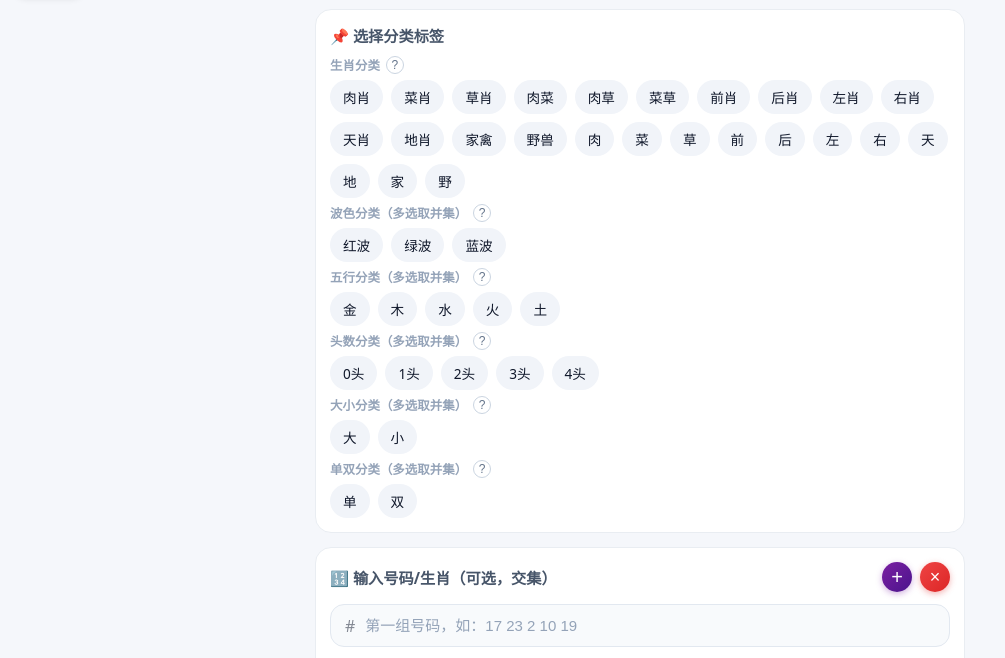
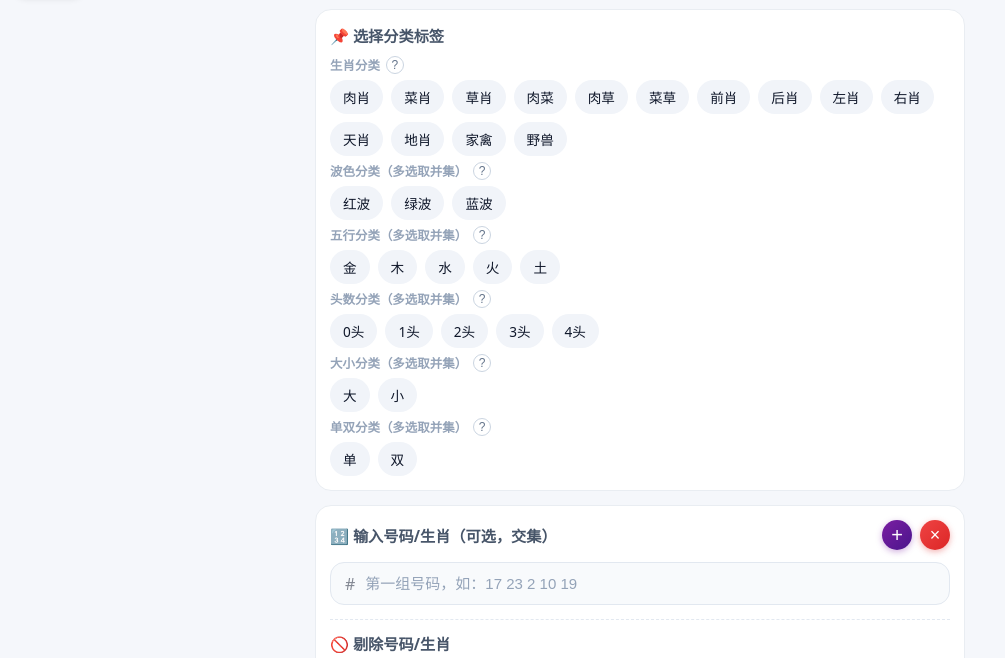
Before and after one commit to cater123478/luhecai, a plain HTML site: page filter.html in a window 1280 px wide. Shown: the part 78-736 px from the top of the page, without its empty margins (0-1005 px from the left). Drawn offline with Linux system fonts and the light colour scheme.

Commit message:
refactor(filter): 提取单字别名为映射表
将单字别名字段从 CATEGORIES 中移除，新增 CAT_ALIAS 映射表，
在 getZodiacSetByWord 中通过别名映射查找分类，消除重复数据。

```diff
--- a/filter.html
+++ b/filter.html
@@ -279,19 +279,12 @@ const CATEGORIES = {
     "天肖": ["兔", "马", "猴", "猪", "牛", "龙"],
     "地肖": ["蛇", "羊", "鸡", "狗", "鼠", "虎"],
     "家禽": ["羊", "马", "牛", "猪", "狗", "鸡"],
-    "野兽": ["猴", "蛇", "龙", "兔", "虎", "鼠"],
-    // 单字别名
-    "肉": ["虎", "蛇", "龙", "狗"],
-    "菜": ["猪", "鼠", "鸡", "猴"],
-    "草": ["牛", "羊", "马", "兔"],
-    "前": ["鼠", "牛", "虎", "兔", "龙", "蛇"],
-    "后": ["猪", "狗", "鸡", "猴", "羊", "马"],
-    "左": ["牛", "鼠", "鸡", "猴", "蛇", "龙"],
-    "右": ["猪", "狗", "兔", "虎", "羊", "马"],
-    "天": ["兔", "马", "猴", "猪", "牛", "龙"],
-    "地": ["蛇", "羊", "鸡", "狗", "鼠", "虎"],
-    "家": ["羊", "马", "牛", "猪", "狗", "鸡"],
-    "野": ["猴", "蛇", "龙", "兔", "虎", "鼠"]
+    "野兽": ["猴", "蛇", "龙", "兔", "虎", "鼠"]
+};
+const CAT_ALIAS = {
+    "肉": "肉肖", "菜": "菜肖", "草": "草肖",
+    "前": "前肖", "后": "后肖", "左": "左肖", "右": "右肖",
+    "天": "天肖", "地": "地肖", "家": "家禽", "野": "野兽"
 };
 
 const ZODIAC_NUMS = {
@@ -454,6 +447,9 @@ function splitComboWords(cond) {
 // 分类词 → 生肖集合
 function getZodiacSetByWord(word) {
     if (CATEGORIES[word]) return new Set(CATEGORIES[word]);
+    if (CAT_ALIAS[word] && CATEGORIES[CAT_ALIAS[word]]) {
+        return new Set(CATEGORIES[CAT_ALIAS[word]]);
+    }
     return null;
 }
 
```
